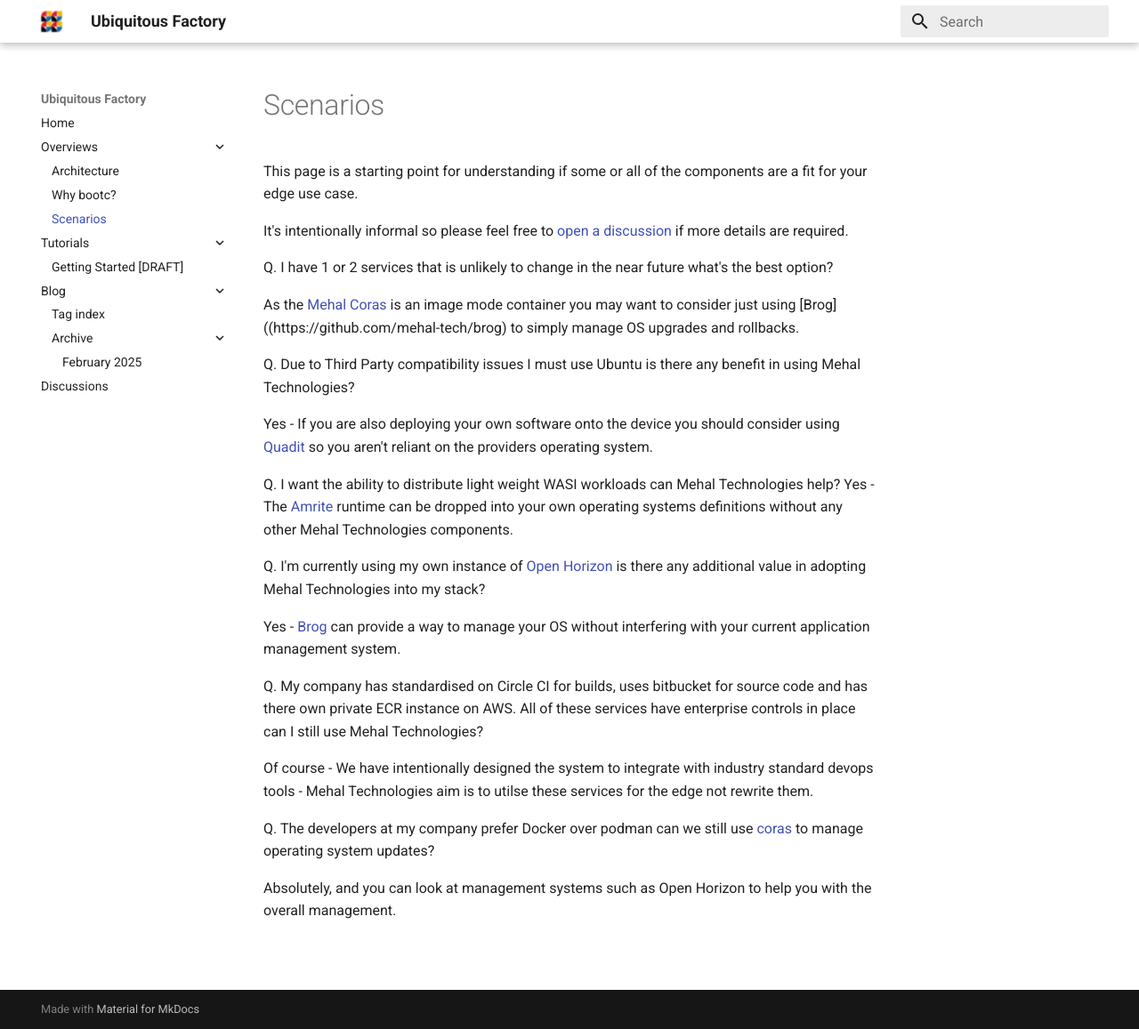
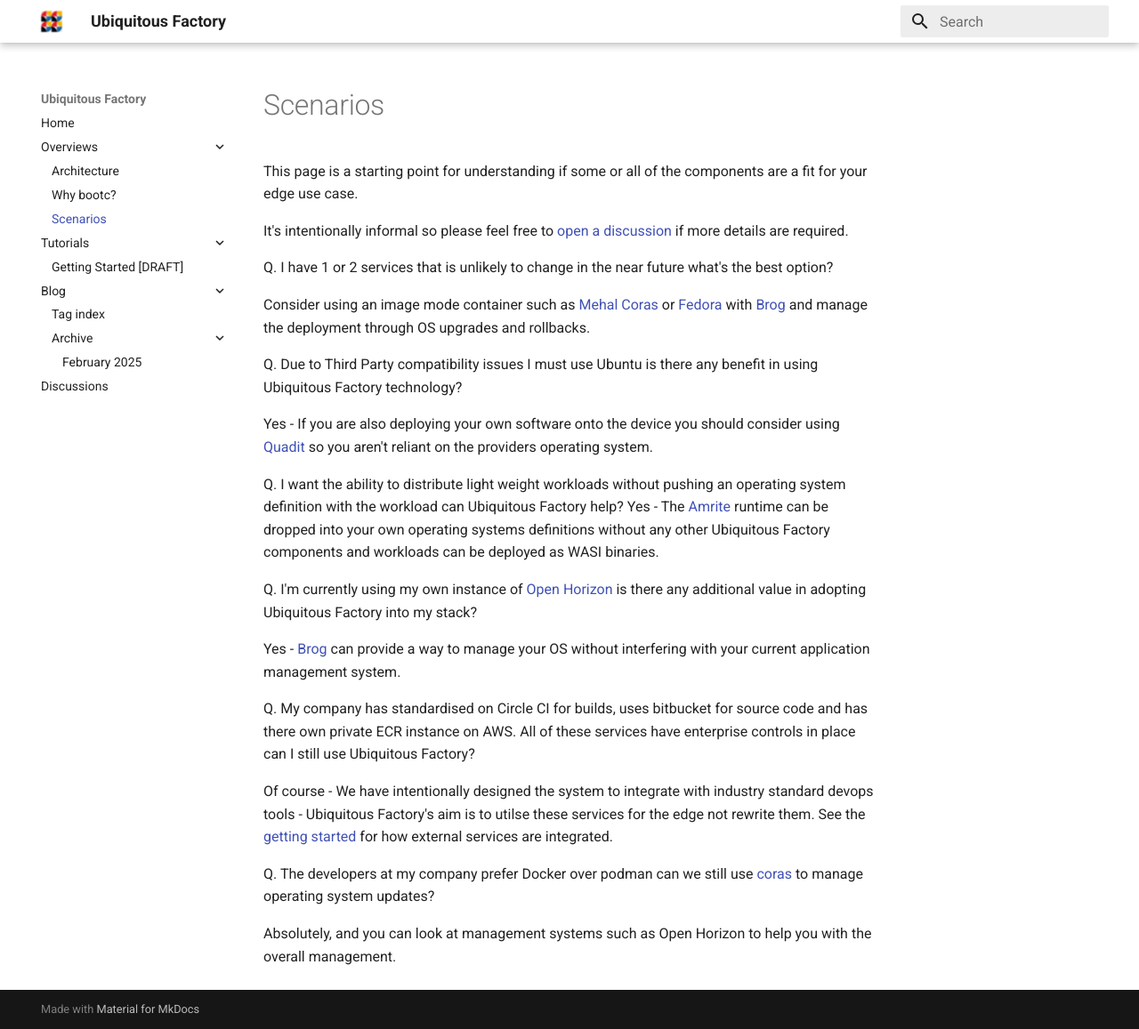
Before and after one commit to ubiquitous-factory/docs, an MkDocs documentation site: the page built from docs/overviews/scenarios.md, in a window 1280 px wide and 1157 px high. Shown: the whole window at 89% size. Built offline with MkDocs 1.6.1 and Material for MkDocs 9.7.7, drawn with Linux system fonts in a browser that asks for light colours.

Commit message:
docs: ubi fac language
Signed-off-by: Anton Whalley <antonwhalley@yahoo.com>

```diff
--- a/docs/overviews/scenarios.md
+++ b/docs/overviews/scenarios.md
@@ -6,22 +6,22 @@
 
 Q. I have 1 or 2 services that is unlikely to change in the near future what's the best option?
 
-   As the [Mehal Coras](https://github.com/mehal-tech/open-coras) is an image mode container you may want to consider just using [Brog]((https://github.com/mehal-tech/brog) to simply manage OS upgrades and rollbacks.
+   Consider using an image mode container such as [Mehal Coras](https://mehal.tech/coras) or [Fedora](https://docs.fedoraproject.org/en-US/bootc/getting-started/) with [Brog](https://github.com/mehal-tech/brog) and manage the deployment through OS upgrades and rollbacks.
 
-Q. Due to Third Party compatibility issues I must use Ubuntu is there any benefit in using Mehal Technologies?
+Q. Due to Third Party compatibility issues I must use Ubuntu is there any benefit in using Ubiquitous Factory technology?
 
    Yes - If you are also deploying your own software onto the device you should consider using [Quadit](https://github.com/ubiquitous-factory/quadit)  so you aren't reliant on the providers operating system.
 
-Q. I want the ability to distribute light weight WASI workloads can  Mehal Technologies help?
-   Yes - The [Amrite](https://github.com/mehal-tech/amrite) runtime can be dropped into your own operating systems definitions without any other  Mehal Technologies components.
+Q. I want the ability to distribute light weight workloads without pushing an operating system definition with the workload can Ubiquitous Factory help?
+   Yes - The [Amrite](https://github.com/mehal-tech/amrite) runtime can be dropped into your own operating systems definitions without any other Ubiquitous Factory components and workloads can be deployed as WASI binaries.
 
-Q. I'm currently using my own instance of [Open Horizon](https://open-horizon.github.io/) is there any additional value in adopting Mehal Technologies into my stack?
+Q. I'm currently using my own instance of [Open Horizon](https://open-horizon.github.io/) is there any additional value in adopting Ubiquitous Factory into my stack?
 
    Yes - [Brog](https://github.com/mehal-tech/brog) can provide a way to manage your OS without interfering with your current application management system.
 
-Q. My company has standardised on Circle CI for builds, uses bitbucket for source code and has there own private ECR instance on AWS. All of these services have enterprise controls in place can I still use Mehal Technologies?
+Q. My company has standardised on Circle CI for builds, uses bitbucket for source code and has there own private ECR instance on AWS. All of these services have enterprise controls in place can I still use Ubiquitous Factory?
 
-   Of course - We have intentionally designed the system to integrate with industry standard devops tools - Mehal Technologies aim is to utilse these services for the edge not rewrite them.
+   Of course - We have intentionally designed the system to integrate with industry standard devops tools - Ubiquitous Factory's aim is to utilse these services for the edge not rewrite them. See the [getting started](/howto/getting-started) for how external services are integrated.
 
 Q. The developers at my company prefer Docker over podman can we still use [coras](https://mehal.tech/login) to manage operating system updates?
 
```
